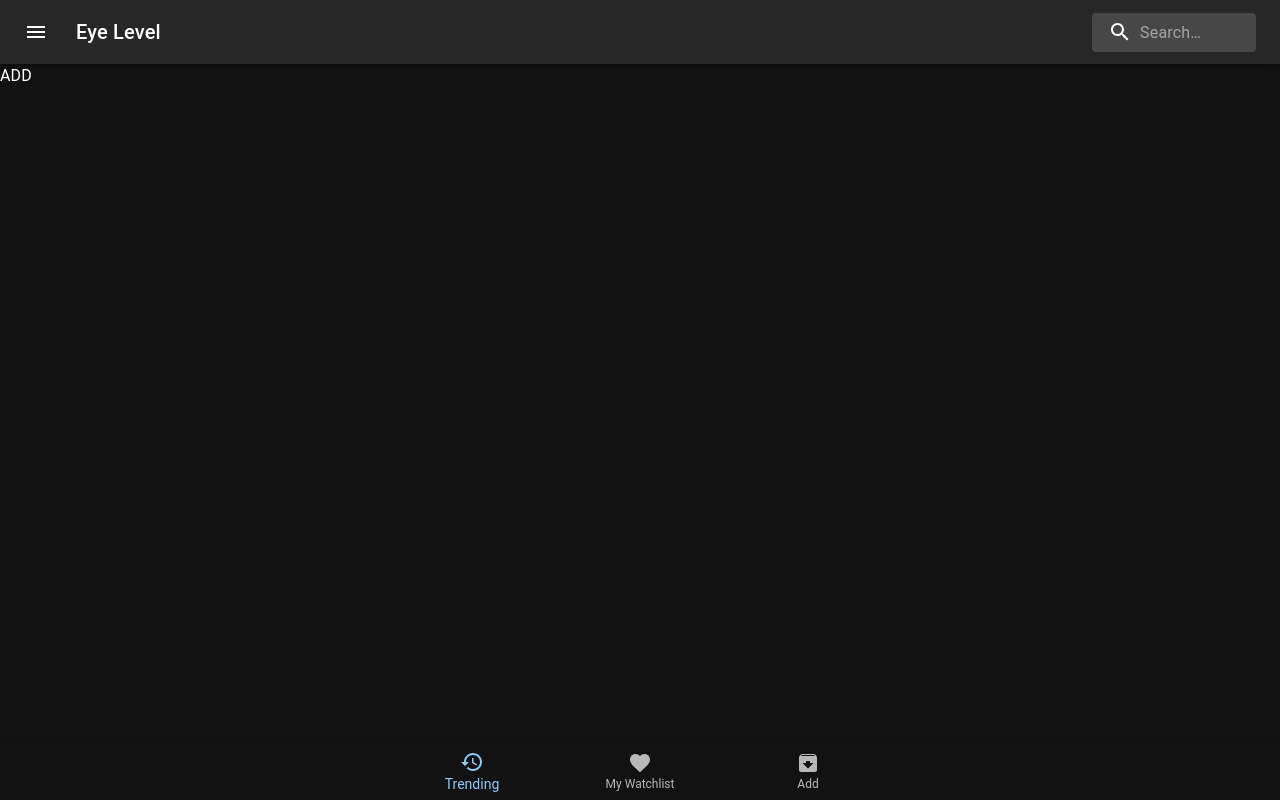
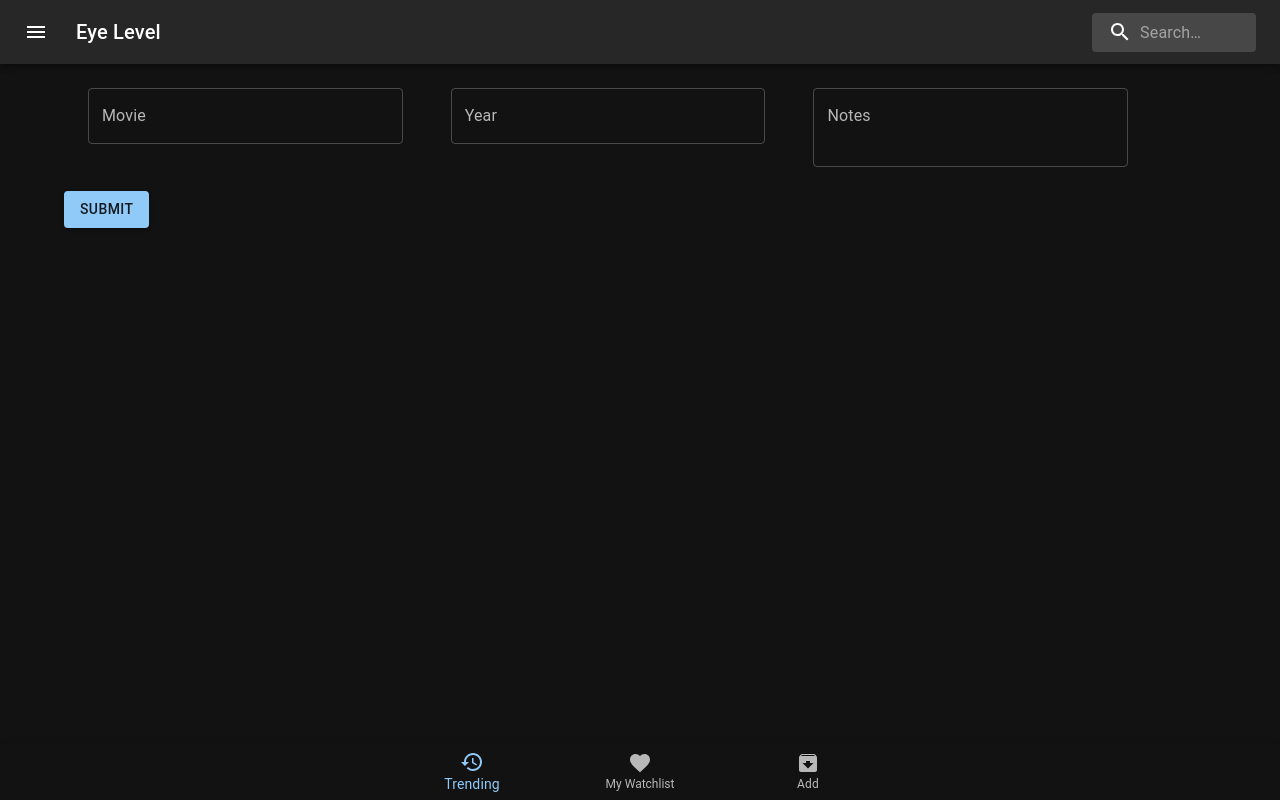
Before and after one commit to JonathanJiWu/movie-watchlist-react-springboot-mysql, a React (Create React App) app in the folder front-end/movie-watchlist-v3/: page /addmovie in a window 1280 px wide. Built offline with nearby package versions, Linux system fonts and the light colour scheme.

Commit message:
take user inputs, post to server

```diff
--- a/front-end/movie-watchlist-v3/package.json
+++ b/front-end/movie-watchlist-v3/package.json
@@ -7,6 +7,7 @@
     "@emotion/styled": "^11.3.0",
     "@mui/icons-material": "^5.0.4",
     "@mui/material": "^5.0.4",
+    "@mui/styles": "^5.0.1",
     "@testing-library/jest-dom": "^5.14.1",
     "@testing-library/react": "^11.2.7",
     "@testing-library/user-event": "^12.8.3",
--- a/front-end/movie-watchlist-v3/src/components/AddMovieComp.jsx
+++ b/front-end/movie-watchlist-v3/src/components/AddMovieComp.jsx
@@ -1,11 +1,100 @@
-import React from 'react'
+import Box from "@mui/material/Box";
+import Container from "@mui/material/Container";
+import TextField from "@mui/material/TextField";
+import * as React from "react";
+import { useState } from "react";
+import Button from "@mui/material/Button";
 
 function AddMovieComp() {
-    return (
-        <div>
-            ADD
-        </div>
-    )
+  const [movieTitleInput, setmovieTitleInput] = useState("");
+  const [movieYearMadeInput, setMovieYearMadeInput] = useState("");
+  const [movieNotesInput, setMovieNotesInput] = useState("");
+  const [titleInputError, setTitleInputError] = useState(false);
+
+  const handleSubmitEvents = (e) => {
+    //   stop refresh
+    e.preventDefault();
+    // reset input error
+    setTitleInputError(false);
+    // switch error if title is empty
+    if (movieTitleInput === "") {
+      setTitleInputError(true);
+    }
+    // title can't be empty, do we have a value of title?
+    if (movieTitleInput) {
+      console.log(movieTitleInput, movieYearMadeInput, movieNotesInput);
+      let movieInputInfoSlice = {
+        movie_name: movieTitleInput,
+        movie_year: movieYearMadeInput,
+        notes: movieNotesInput,
+      };
+      console.log(movieInputInfoSlice);
+    }
+  };
+
+  return (
+    <Container container justify="center">
+      <Box
+        component="form"
+        sx={{
+          "& .MuiTextField-root": { m: 3, width: "35ch" },
+        }}
+        noValidate
+        autoComplete="off"
+        fullwidth="ture"
+        onSubmit={handleSubmitEvents}
+      >
+        <TextField
+          // className={classes.field}
+          //   take the submit
+          onChange={(e) => setmovieTitleInput(e.target.value)}
+          id="outlined-basic"
+          label="Movie"
+          placeholder="Arrival"
+          variant="outlined"
+          fullwidth="ture"
+          error={titleInputError}
+        />
+        <TextField
+          onChange={(e) => setMovieYearMadeInput(e.target.value)}
+          id="outlined-textarea"
+          label="Year"
+          placeholder="2016"
+        />
+        <TextField
+          onChange={(e) => setMovieNotesInput(e.target.value)}
+          id="outlined-textarea"
+          label="Notes"
+          placeholder="Mind-blowing!!!"
+          multiline
+          fullwidth="ture"
+          rows="2"
+        />
+        <Button
+          // onClick={(e) => setMovie}
+          type="submit"
+          variant="contained"
+          // endIcon={<KeyboardArrowRightIcon/>}
+        >
+          Submit
+        </Button>
+      </Box>
+    </Container>
+  );
 }
 
-export default AddMovieComp
+export default AddMovieComp;
+
+// import { makeStyles } from "@mui/styles";
+// * an attempt to style the text fields
+// const useStyles = makeStyles({
+//   field: {
+//     marginTop: 50,
+//     marginBottom: 20,
+//     display: "block",
+//   },
+// });
+
+// function Create(){
+//     const classes = useStyles()
+// }
--- a/front-end/movie-watchlist-v3/src/components/Footer.js
+++ b/front-end/movie-watchlist-v3/src/components/Footer.js
@@ -7,6 +7,7 @@ import Box from "@mui/material/Box";
 import CssBaseline from "@mui/material/CssBaseline";
 import Paper from "@mui/material/Paper";
 import * as React from "react";
+import { Link } from "react-router-dom";
 
 export default function FixedBottomNavigation() {
   const [value, setValue] = React.useState(0);
@@ -27,6 +28,8 @@ export default function FixedBottomNavigation() {
           }}
         >
           <BottomNavigationAction
+            component={Link}
+            to={"/top5Movies"}
             label="Trending"
             icon={<RestoreIcon />}
           />
@@ -34,7 +37,13 @@ export default function FixedBottomNavigation() {
             label="My Watchlist"
             icon={<FavoriteIcon />}
           />
-          <BottomNavigationAction onClick label="Add" icon={<ArchiveIcon />} />
+          <BottomNavigationAction
+          // this is how mui handles routing, import {Link} from react-router-dom and point to link of the component Elegant!
+            component={Link}
+            to={"/addmovie"}
+            label="Add"
+            icon={<ArchiveIcon />}
+          />
           {/* a switch to change dark theme and light theme */}
         </BottomNavigation>
       </Paper>
--- a/front-end/movie-watchlist-v3/src/services/MovieService.js
+++ b/front-end/movie-watchlist-v3/src/services/MovieService.js
@@ -6,7 +6,9 @@ class MovieService {
 
     getMovie(){
         return axios.get(MOVIE_API_URL)
-
+    }
+    addMovie(){
+        return axios.put(MOVIE_API_URL)
     }
 }
 
```
Also changed, not shown: 1 other file (tests, documents, lock files or other folders).
